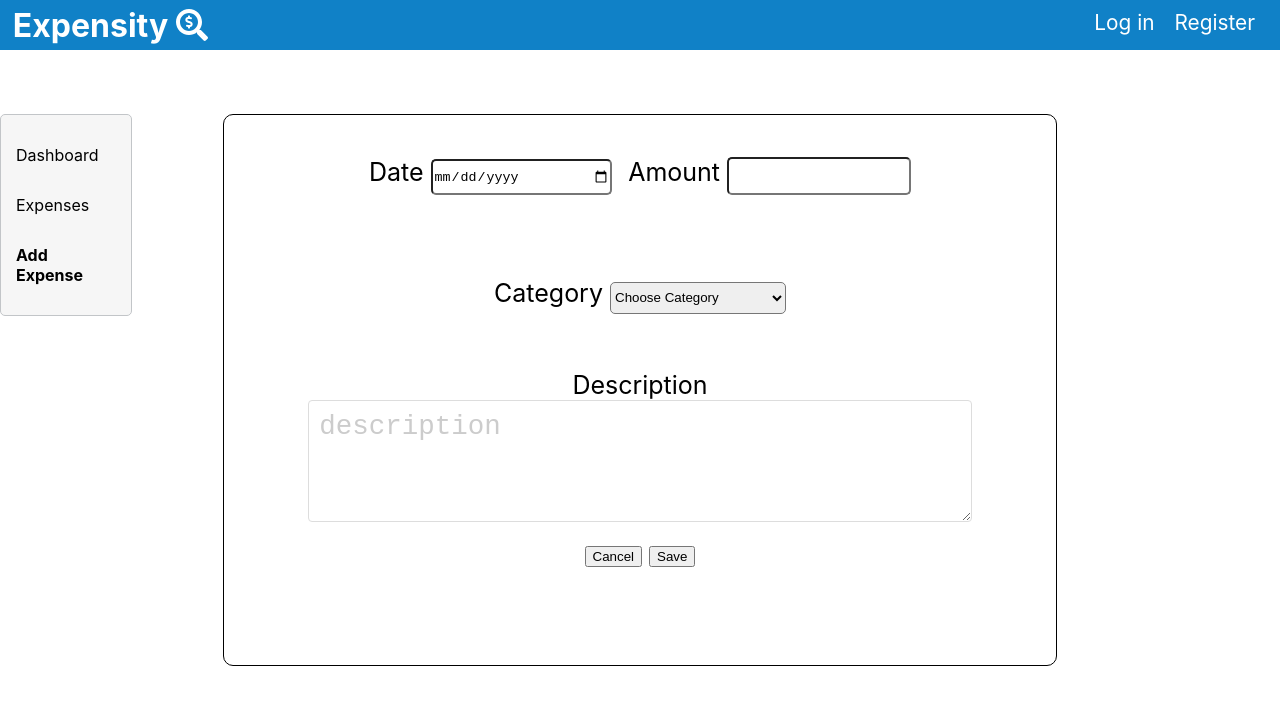
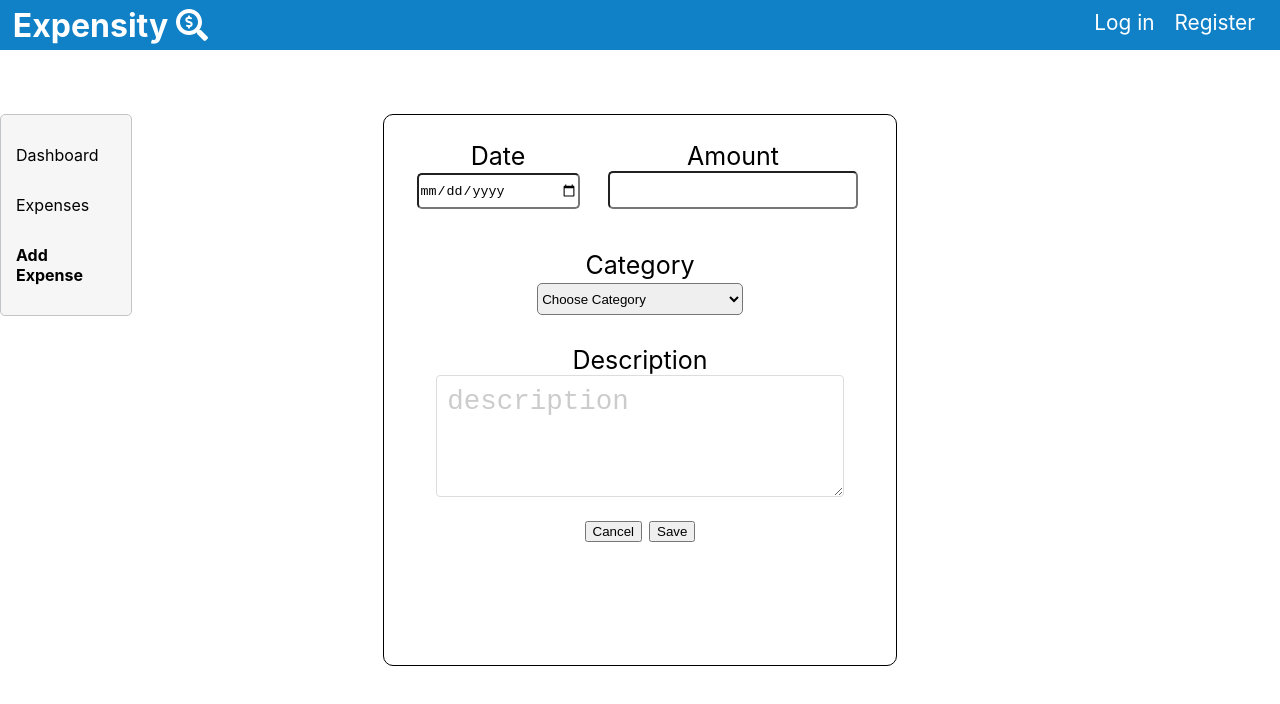
Before and after one commit to tam135/Expensify-client, a React (Create React App) app: page /addExpense in a window 1280 px wide. Shown: the top 704 px of the page. Built offline with nearby package versions, Linux system fonts and the light colour scheme; no server answers.

Commit message:
styled expense forms

```diff
--- a/src/Components/AddExpense/AddExpense.css
+++ b/src/Components/AddExpense/AddExpense.css
@@ -2,20 +2,27 @@
     border: 1px solid black;
     border-radius: 10px;
     height: 550px;
-    width: 65%;
+    width: 75%;
     text-align: center;
     margin: 5% auto;
     font-size: 25px;
+
 }
 
 .AddExpenseForm__Options {
-    display: inline-block;
-    margin: 5% 1%;
+    display: block;
+    margin: 15px auto;
+
 }
+
+.AddExpenseForm__label{
+    display: block;
+}
+
 input, select {
     border-radius: 5px;
-    width: 11rem;
-    height: 2rem;
+    width: 85%;
+    height: 30px;
 }
 
 .description {
@@ -28,13 +35,27 @@ input, select {
     margin: auto;
 }
 
-@media only screen and (max-width: 425px) {
-   .Button {
-        order: 1px solid #aaa;
+@media only screen and (min-width: 768px) {
+    .AddExpenseForm {
+        width: 40%;
+    }
+    .AddExpenseForm__Options {
+        display: inline-block;
+        margin-top: 5%;
+    }
 
-        font-size: .6em;
-        border-radius: 4px;
-        padding: 8px 12px;
-        font-weight: bold;
+    input, select {
+        border-radius: 5px;
+        width: 85%;
+        height: 2rem;
+    }
+
+
 }
+
+@media only screen and (min-width: 1024px) {
+    .AddExpenseForm__Options {
+
+        margin-top: 5%;
+    }
 }
--- a/src/Components/ExpenseForm/ExpenseForm.js
+++ b/src/Components/ExpenseForm/ExpenseForm.js
@@ -1,5 +1,5 @@
 import React, { Component } from 'react'
-import { Textarea } from "../Utils/Utils";
+import { Textarea, Button } from "../Utils/Utils";
 
 
 const noop = () => {};
@@ -70,7 +70,7 @@ class ExpenseForm extends Component {
         {id && <input type="hidden" name="id" value={id} />}
 
         <div className="AddExpenseForm__Options">
-          <label htmlFor="AddExpenseForm__date">Date </label>
+          <label htmlFor="AddExpenseForm__label">Date </label>
           <input
             name="date"
             type="date"
@@ -82,7 +82,7 @@ class ExpenseForm extends Component {
         </div>
 
         <div className="AddExpenseForm__Options">
-          <label htmlFor="AddExpenseForm__amount">Amount </label>
+          <label htmlFor="AddExpenseForm__label">Amount </label>
           <input
             name="amount"
             type="text"
@@ -94,7 +94,7 @@ class ExpenseForm extends Component {
         </div>
 
         <div className="AddExpenseForm__Options">
-          <label htmlFor="AddExpenseForm__category">Category </label>
+          <label htmlFor="AddExpenseForm__label">Category </label>
           <select
             id="style"
             name="style"
@@ -112,7 +112,7 @@ class ExpenseForm extends Component {
         </div>
 
         <div className="description">
-          <label htmlFor="AddExpenseForm__description">Description </label>
+          <label htmlFor="AddExpenseForm__label">Description </label>
           <Textarea
             value={description}
             name="description"
```
Also changed, not shown: src/Components/ExpenseForm/ExpenseForm.css (line endings or trailing spaces).
